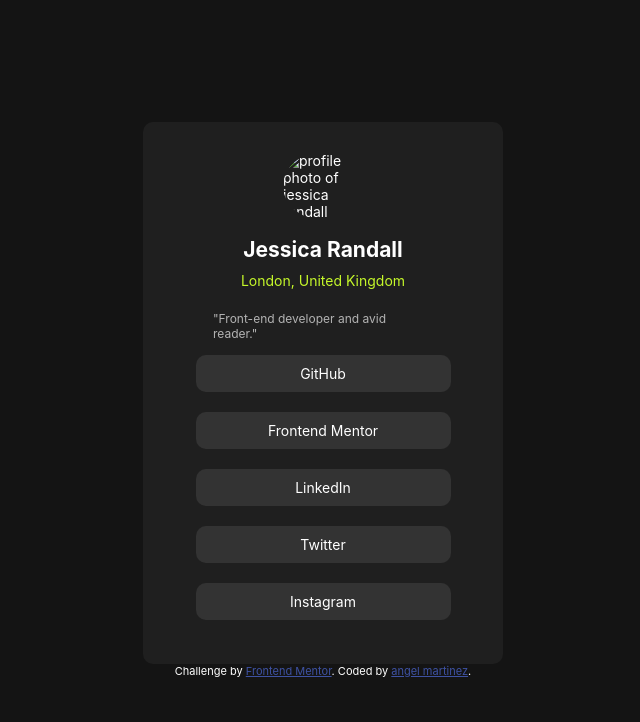
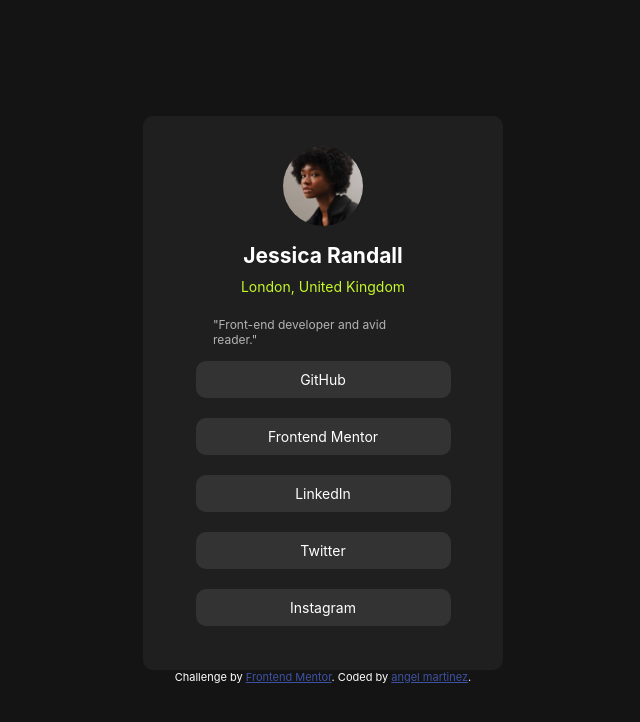
Before and after one commit to M6AngelMartinez/social-links-profile-main, a plain HTML site: page index.html in a window 1280 px wide. Shown: the whole page, without its empty margins (317-957 px from the left). Drawn offline with Linux system fonts and the light colour scheme; the site is published under a folder, as on GitHub Pages, so addresses that start at the root find nothing; a web font is replaced by a local one.

Commit message:
Update index.html

```diff
--- a/index.html
+++ b/index.html
@@ -16,7 +16,7 @@
 </head>
 <body>
   <section class="container">
-    <img class="container__image" src="/assets/images/avatar-jessica.jpeg" alt="profile photo of jessica randall">
+    <img class="container__image" src="./assets/images/avatar-jessica.jpeg" alt="profile photo of jessica randall">
     <h1 class="container__text">Jessica Randall</h1>
     <p class="container__text text--nacionality">London, United Kingdom</p>
     <blockquote class="container__text text--ocupation">"Front-end developer and avid reader."</blockquote>
```
